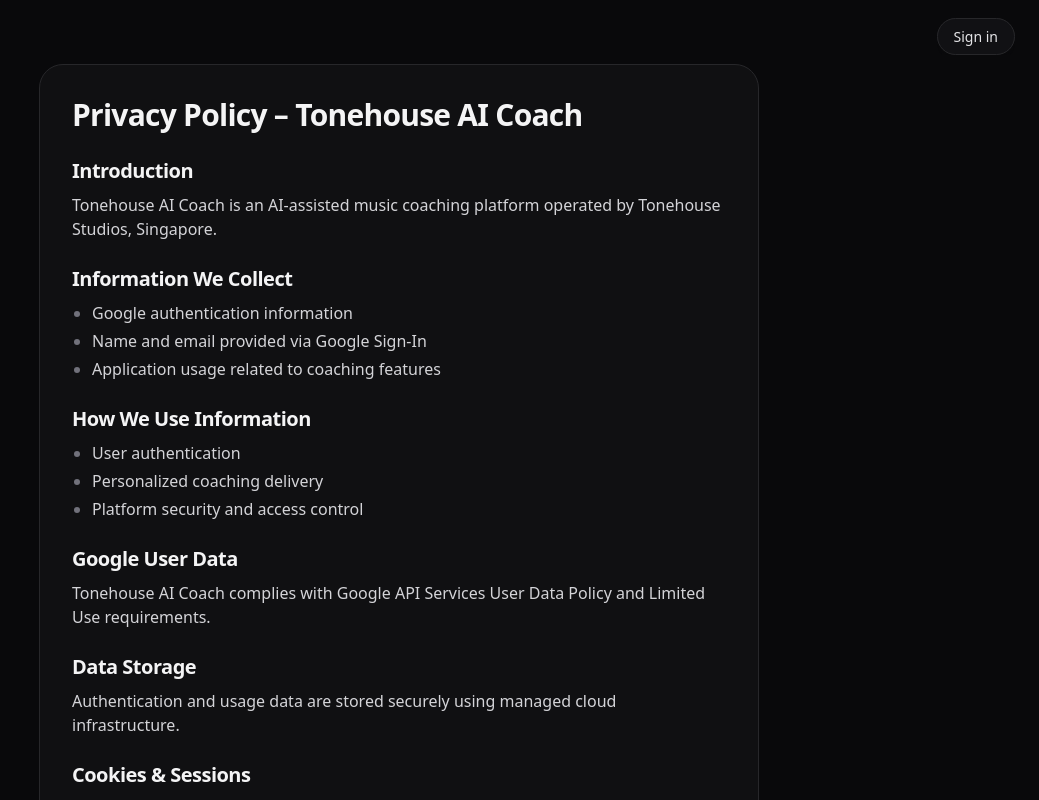
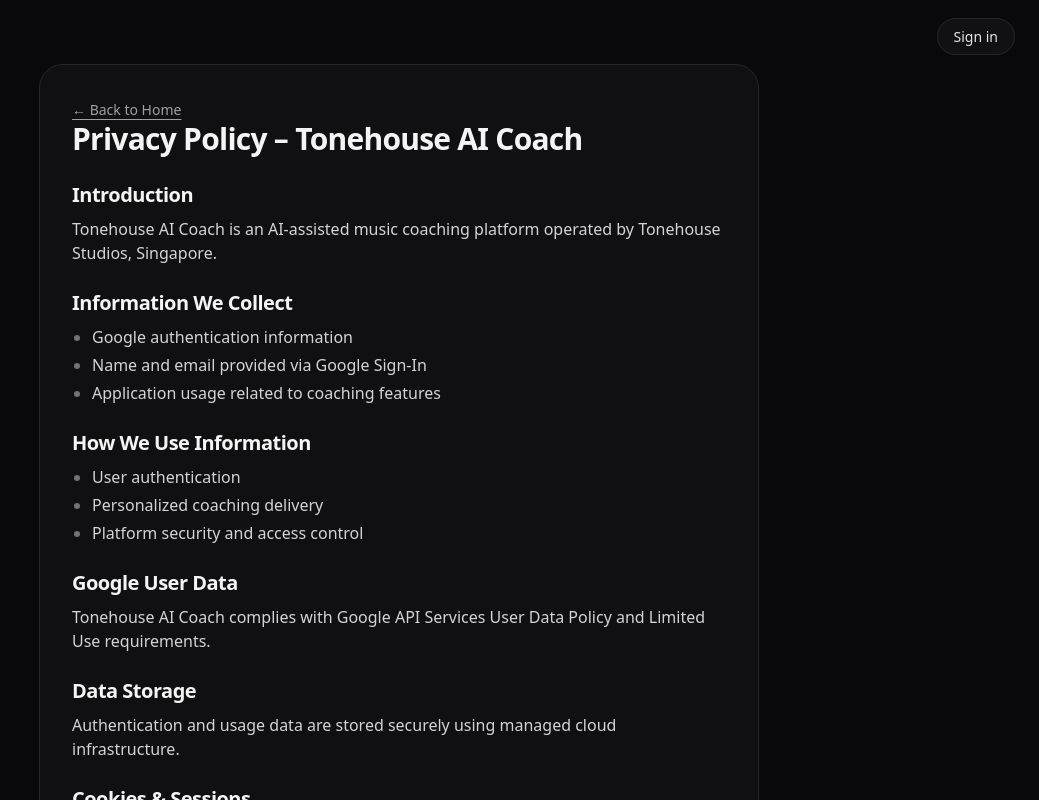
Before and after one commit to mohithkaranth/tonehouse-ai-coach, a Next.js app: page /privacy in a window 1280 px wide. Shown: the top 800 px of the page, without its empty margins (241-1280 px from the left). Built offline with nearby package versions, Linux system fonts and the light colour scheme; no server answers.

Commit message:
Add back-to-home link on privacy page

```diff
--- a/app/privacy/page.tsx
+++ b/app/privacy/page.tsx
@@ -1,4 +1,5 @@
 import type { Metadata } from "next";
+import Link from "next/link";
 
 export const metadata: Metadata = {
   title: "Privacy Policy – Tonehouse AI Coach",
@@ -9,6 +10,10 @@
   return (
     <section className="mx-auto max-w-3xl px-6 py-16">
       <div className="rounded-3xl border border-zinc-800 bg-zinc-900/50 p-8">
+        <Link href="/" className="text-sm text-zinc-400 underline underline-offset-4 hover:text-zinc-100">
+          ← Back to Home
+        </Link>
+
         <h1 className="text-3xl font-semibold tracking-tight">Privacy Policy – Tonehouse AI Coach</h1>
 
         <div className="mt-6 space-y-6 text-zinc-300">
```
